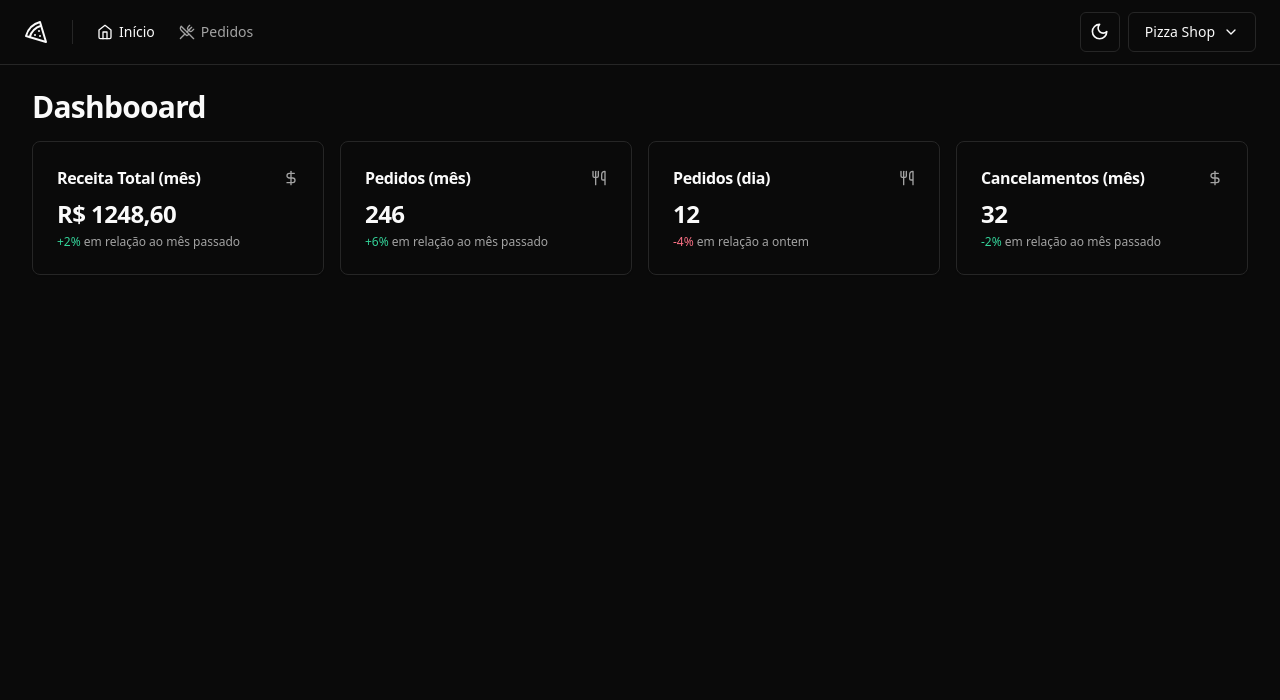
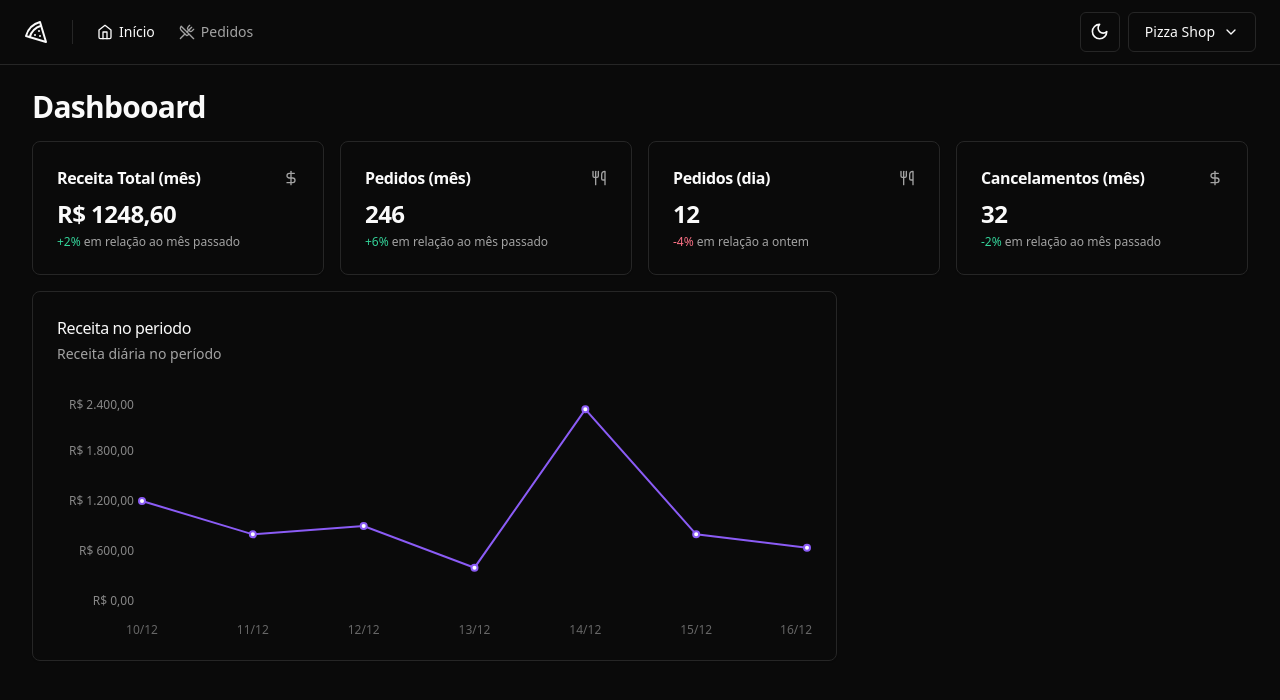
Before and after one commit to JoseGustavoCabralMello/MBA-pizzashop-web, a React (Vite) app: page / in a window 1280 px wide. Shown: the top 700 px of the page. Built offline with nearby package versions, Linux system fonts and the light colour scheme.

Commit message:
Gráfico de receita no período

```diff
--- a/package.json
+++ b/package.json
@@ -28,6 +28,7 @@
     "react-helmet-async": "^2.0.5",
     "react-hook-form": "^7.54.2",
     "react-router-dom": "^7.1.0",
+    "recharts": "^2.15.0",
     "sonner": "^1.7.1",
     "sort-by": "^1.2.0",
     "tailwind-merge": "^2.1.0",
--- a/src/pages/app/dashboard/dashboard.tsx
+++ b/src/pages/app/dashboard/dashboard.tsx
@@ -4,6 +4,7 @@
 import { MonthCanceledOrdersAmountCard } from './month-canceled-orders-amaount-card'
 import { MonthOrdersAmountCard } from './month-orders-amount-card'
 import { MonthRevenueCard } from './month-revenue-card'
+import { RevenueChart } from './revenue-chart'
 
 export function Dashboard() {
   return (
@@ -18,6 +19,10 @@
           <DayOrdersAmountCard />
           <MonthCanceledOrdersAmountCard />
         </div>
+
+        <div className="grid grid-cols-9 gap-4">
+          <RevenueChart />
+        </div>
       </div>
     </>
   )
--- /dev/null
+++ b/src/pages/app/dashboard/revenue-chart.tsx
@@ -0,0 +1,60 @@
+import { Line, LineChart, ResponsiveContainer, XAxis, YAxis } from 'recharts'
+import colors from 'tailwindcss/colors'
+
+import {
+  Card,
+  CardContent,
+  CardDescription,
+  CardHeader,
+  CardTitle,
+} from '@/components/ui/card'
+
+const data = [
+  { date: '10/12', revenue: 1200 },
+  { date: '11/12', revenue: 800 },
+  { date: '12/12', revenue: 900 },
+  { date: '13/12', revenue: 400 },
+  { date: '14/12', revenue: 2300 },
+  { date: '15/12', revenue: 800 },
+  { date: '16/12', revenue: 640 },
+]
+
+export function RevenueChart() {
+  return (
+    <Card className="col-span-6">
+      <CardHeader className="flex-row items-center justify-between pb-8">
+        <div className="space-y-1">
+          <CardTitle className="text-base font-medium">
+            Receita no periodo
+          </CardTitle>
+          <CardDescription>Receita diária no período</CardDescription>
+        </div>
+      </CardHeader>
+      <CardContent>
+        <ResponsiveContainer width="100%" height={240}>
+          <LineChart data={data} style={{ fontSize: 12 }}>
+            <XAxis dataKey="date" axisLine={false} tickLine={false} dy={16} />
+            <YAxis
+              stroke="#888"
+              axisLine={false}
+              tickLine={false}
+              width={80}
+              tickFormatter={(value: number) =>
+                value.toLocaleString('pt-BR', {
+                  style: 'currency',
+                  currency: 'BRL',
+                })
+              }
+            />
+            <Line
+              type="linear"
+              strokeWidth={2}
+              dataKey="revenue"
+              stroke={colors.violet['500']}
+            />
+          </LineChart>
+        </ResponsiveContainer>
+      </CardContent>
+    </Card>
+  )
+}
```
Also changed, not shown: 1 other file (tests, documents, lock files or other folders).
